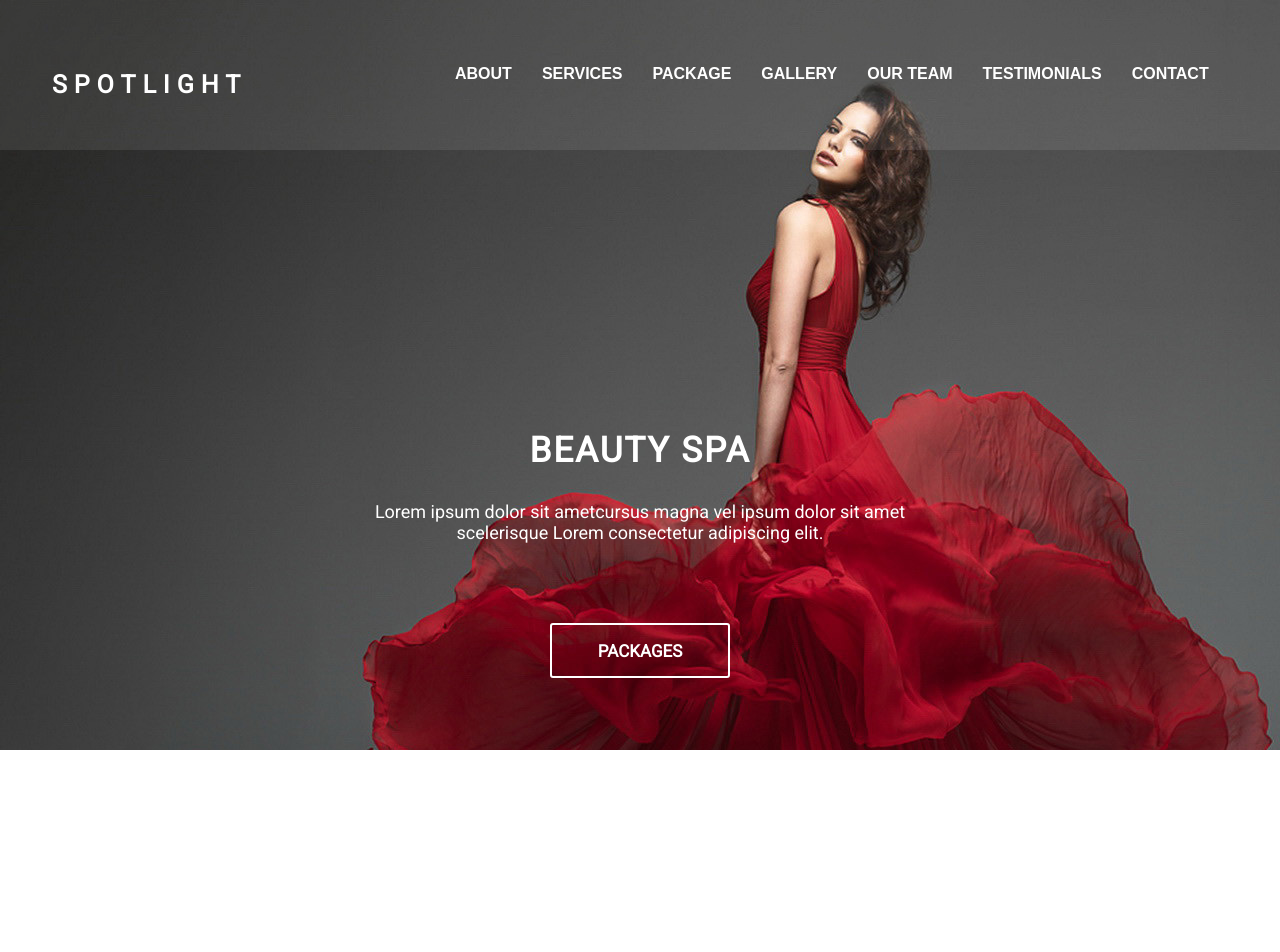
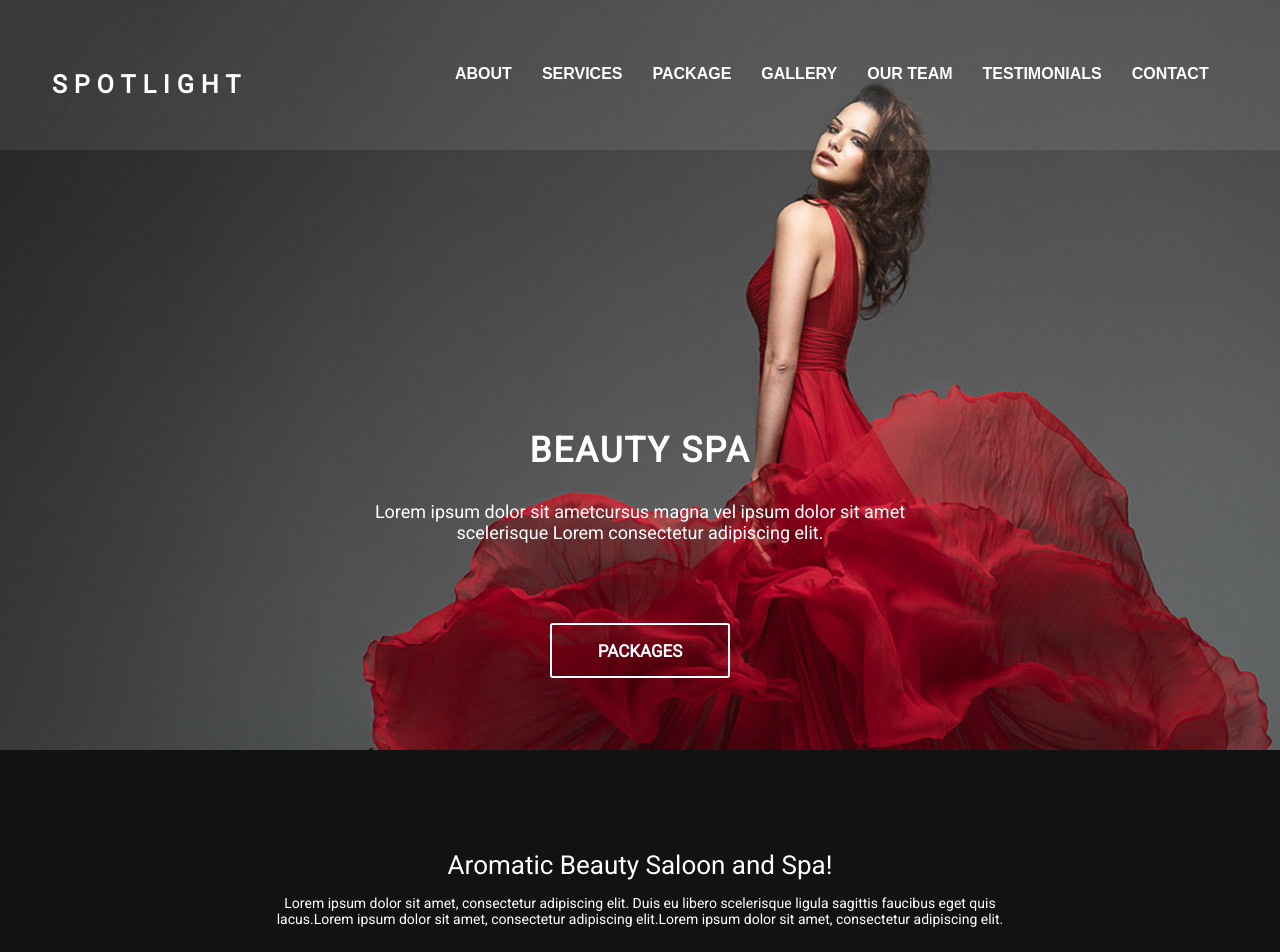
Before and after one commit to ImAshokDev/SpotLight-React, a React (Create React App) app: page / in a window 1280 px wide. Shown: the top 952 px of the page. Before the commit the page ends 800 px from the top, so only its background shows below. Built offline with nearby package versions, Linux system fonts and the light colour scheme.

Commit message:
done with content section

```diff
--- a/src/App.jsx
+++ b/src/App.jsx
@@ -2,10 +2,12 @@ import React from 'react';
 import './App.scss';
 import Header from './header/Header';
 import img from './header/01.jpg';
+import Content from './content/Content';
 
 const App = () => (
   <div className="spotlight">
     <Header bg={img} />
+    <Content />
   </div>
 );
 
--- /dev/null
+++ b/src/content/Content.jsx
@@ -0,0 +1,18 @@
+import React from 'react';
+import './Content.scss';
+
+const Content = () => (
+  <div className="content-section">
+    <div>
+      <h6>Aromatic Beauty Saloon and Spa!</h6>
+      <p>
+        Lorem ipsum dolor sit amet, consectetur adipiscing elit. Duis eu libero
+        scelerisque ligula sagittis faucibus eget quis lacus.Lorem ipsum dolor
+        sit amet, consectetur adipiscing elit.Lorem ipsum dolor sit amet,
+        consectetur adipiscing elit.
+      </p>
+    </div>
+  </div>
+);
+
+export default Content;
--- /dev/null
+++ b/src/content/Content.scss
@@ -0,0 +1,28 @@
+.content-section {
+  padding: 0;
+  height: 300px;
+  background-color: #000000ed;
+  div {
+    width: 750px;
+    height: 250px;
+    margin: auto;
+    text-align: center;
+
+    h6 {
+      text-align: center;
+      margin: 0;
+      padding: 100px 0 15px 0;
+      font-size: 26px;
+      font-family: 'Roboto', sans-serif;
+      font-weight: normal;
+      color: white;
+    }
+    p {
+      text-align: center;
+      margin: 0;
+      font-size: 14px;
+      font-family: 'Roboto', sans-serif;
+      color: white;
+    }
+  }
+}
--- a/src/header/Header.scss
+++ b/src/header/Header.scss
@@ -37,11 +37,12 @@
             text-transform: uppercase;
             font-weight: bold;
             color: white;
-            transition-duration: 0.5s;
+
+            transition-duration: 0.6s;
           }
           li:hover {
             cursor: pointer;
-            color: rgb(37, 37, 37);
+            color: rgb(19, 19, 19);
           }
         }
       }
@@ -81,7 +82,7 @@
       border: 2px solid #ffffff;
       border-radius: 3px;
       background-color: #ffffff00;
-      transition-delay: 0.2s;
+      transition-delay: 0.1s;
       transition-duration: 0.2s;
     }
 
```
